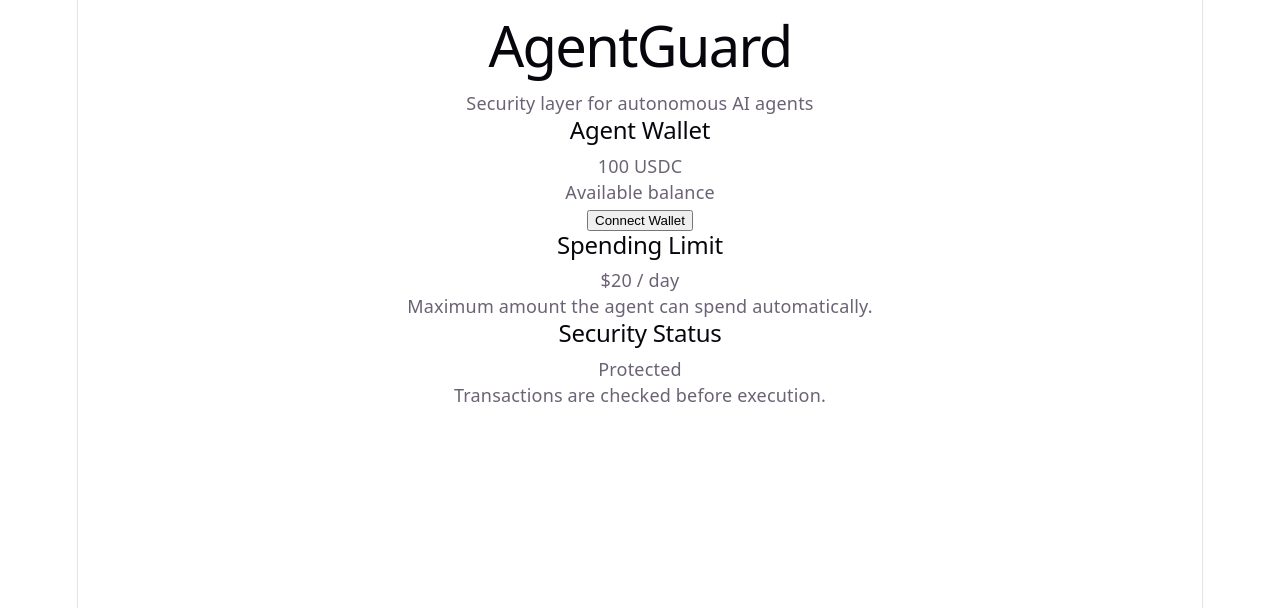
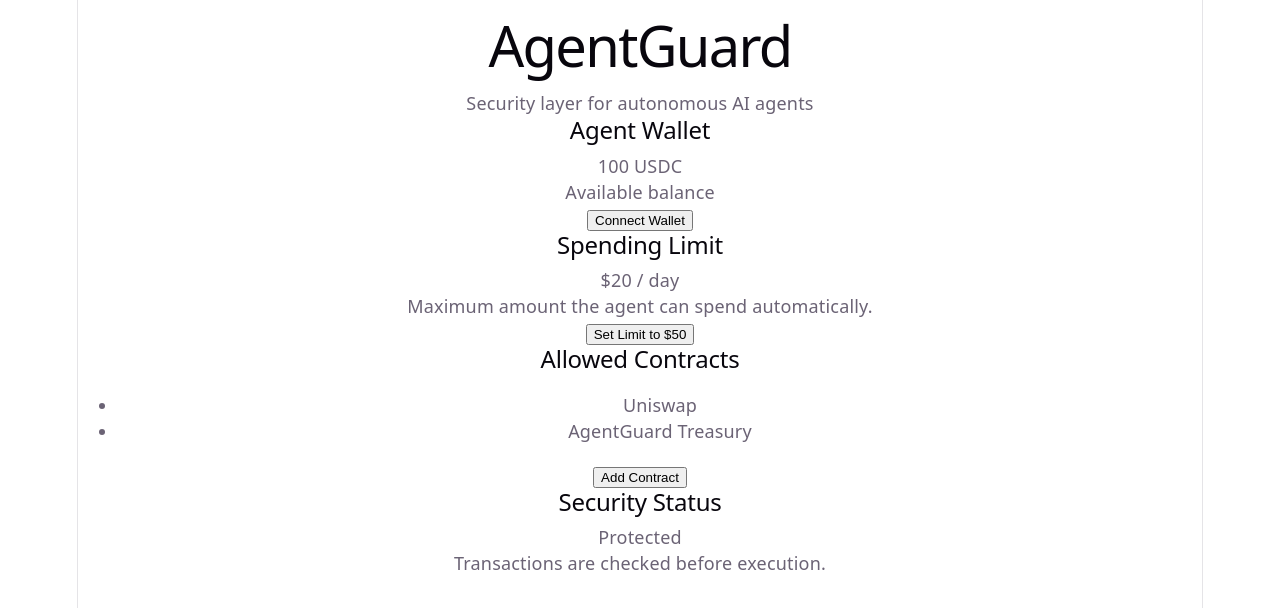
Before and after one commit to Preetam-77/AgentGuard, a React app: page / in a window 1280 px wide. Shown: the top 608 px of the page. Built offline with nearby package versions, Linux system fonts and the light colour scheme; the HTML template or start-up script is replaced by a standard one.

Commit message:
feat: add allowed contracts

```diff
--- a/src/App.jsx
+++ b/src/App.jsx
@@ -1,6 +1,9 @@
+import { useState } from 'react'
 import './App.css'
 
 function App() {
+  const [limit, setLimit] = useState(20)
+
   return (
     <main className="dashboard">
       <header>
@@ -18,8 +21,23 @@ function App() {
 
       <section className="limit-card">
         <h2>Spending Limit</h2>
-        <p className="limit">$20 / day</p>
+        <p className="limit">${limit} / day</p>
         <p>Maximum amount the agent can spend automatically.</p>
+
+        <button type="button" onClick={() => setLimit(50)}>
+          Set Limit to $50
+        </button>
+      </section>
+
+      <section className="contracts-card">
+        <h2>Allowed Contracts</h2>
+
+        <ul>
+          <li>Uniswap</li>
+          <li>AgentGuard Treasury</li>
+        </ul>
+
+        <button type="button">Add Contract</button>
       </section>
 
       <section className="security-card">
```
